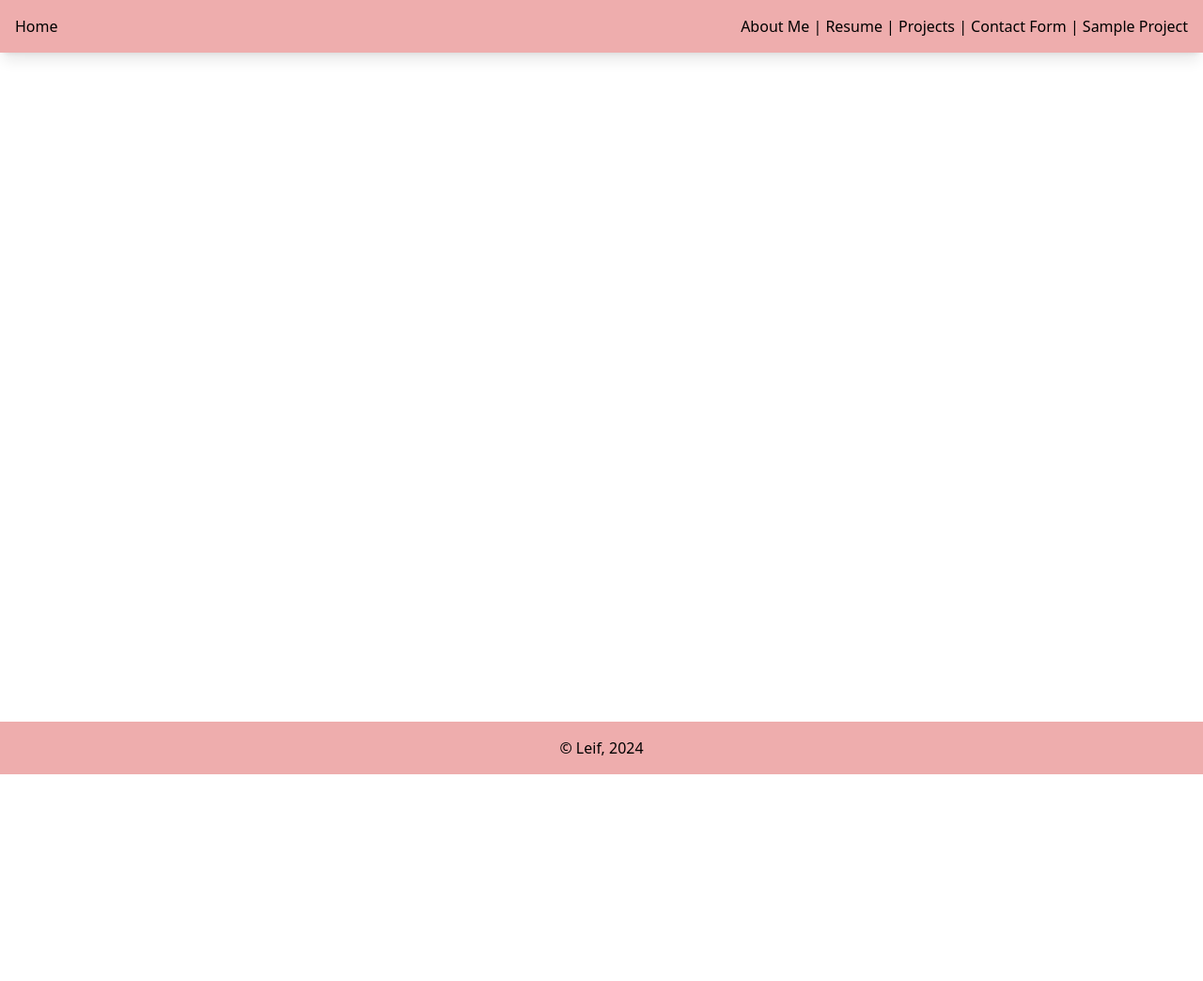
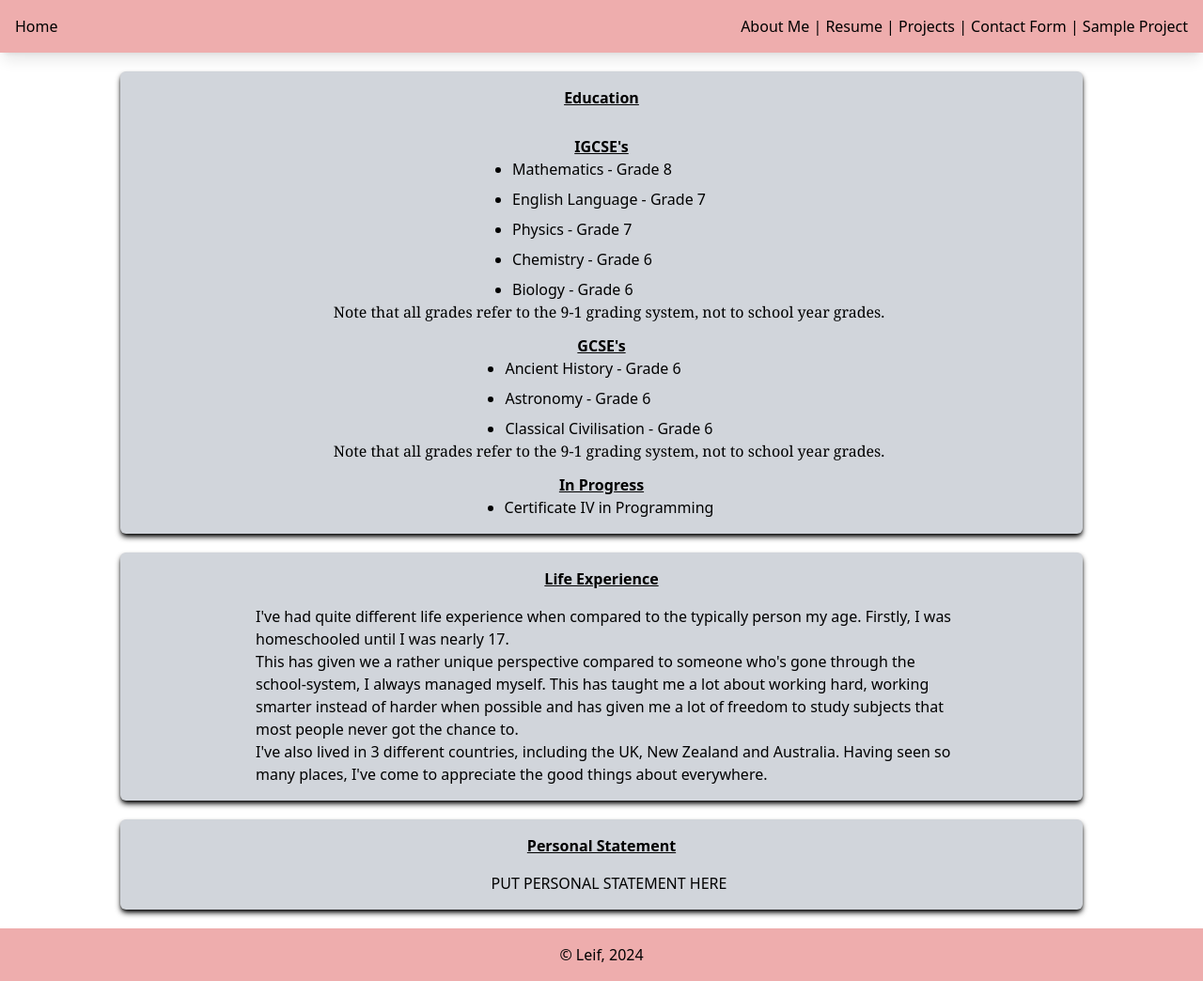
Before and after one commit to LeifTheDev/portfolio-website, a website: page resume.html in a window 1280 px wide. Shown: the whole page at 94% size. Before the commit the page ends 824 px from the top, so only its background shows below. Drawn offline with Linux system fonts and the light colour scheme.

Commit message:
feat: Add basic structure and styling to resume; fill out education and life experience sections

```diff
--- a/resume.html
+++ b/resume.html
@@ -30,7 +30,44 @@
         </nav>
     </header>
     <main class="main-content">
-
+        <article class="resume-article">
+            <h2>Education</h2>
+            <h3>IGCSE's</h3>
+            <ul>
+                <li>Mathematics - Grade 8</li>
+                <li>English Language - Grade 7</li>
+                <li>Physics - Grade 7</li>
+                <li>Chemistry - Grade 6</li>
+                <li>Biology - Grade 6</li>
+            </ul>
+            <p class="note">Note that all grades refer to the 9-1 grading system, not to school year grades.</p>
+            <h3>GCSE's</h3>
+            <ul>
+                <li>Ancient History - Grade 6</li>
+                <li>Astronomy - Grade 6</li>
+                <li>Classical Civilisation - Grade 6</li>
+            </ul>
+            <p class="note">Note that all grades refer to the 9-1 grading system, not to school year grades.</p>
+            <h3>In Progress</h3>
+            <ul>
+                <li>Certificate IV in Programming</li>
+            </ul>
+        </article>
+        <article class="resume-article">
+            <h2>Life Experience</h2>
+            <p>I've had quite different life experience when compared to the typically person my age. Firstly, I was
+                homeschooled until I was nearly 17.</p>
+            <p>This has given we a rather unique perspective compared to someone who's gone through the school-system, I
+                always managed myself. This has taught me a lot about working hard, working smarter instead of harder
+                when possible and has
+                given me a lot of freedom to study subjects that most people never got the chance to.</p>
+            <p>I've also lived in 3 different countries, including the UK, New Zealand and Australia. Having seen so
+                many places, I've come to appreciate the good things about everywhere.</p>
+        </article>
+        <article class="resume-article">
+            <h2>Personal Statement</h2>
+            <p>PUT PERSONAL STATEMENT HERE</p>
+        </article>
     </main>
     <footer class="footer">
         <p>&copy; Leif, 2024 </p>
```
Also changed, not shown: about.html (+1 -0 lines), assets/css/build.css, assets/css/site.css.
